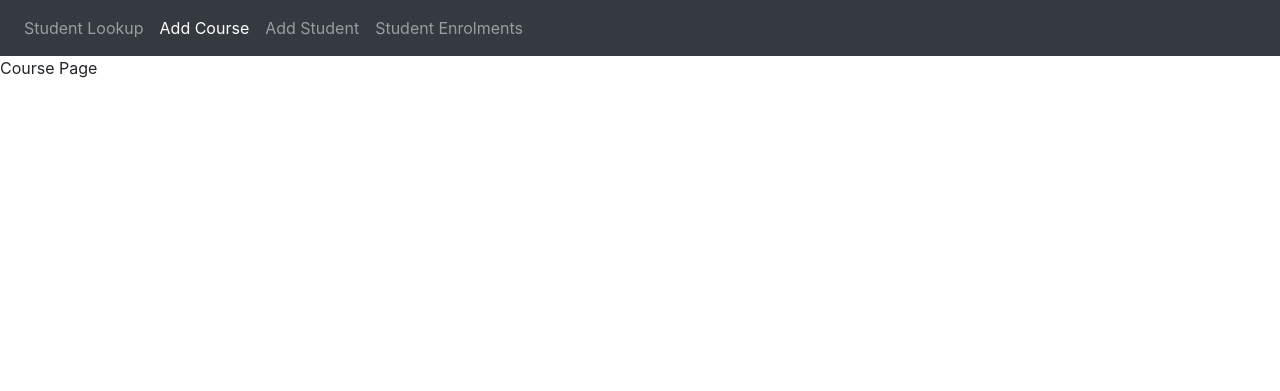
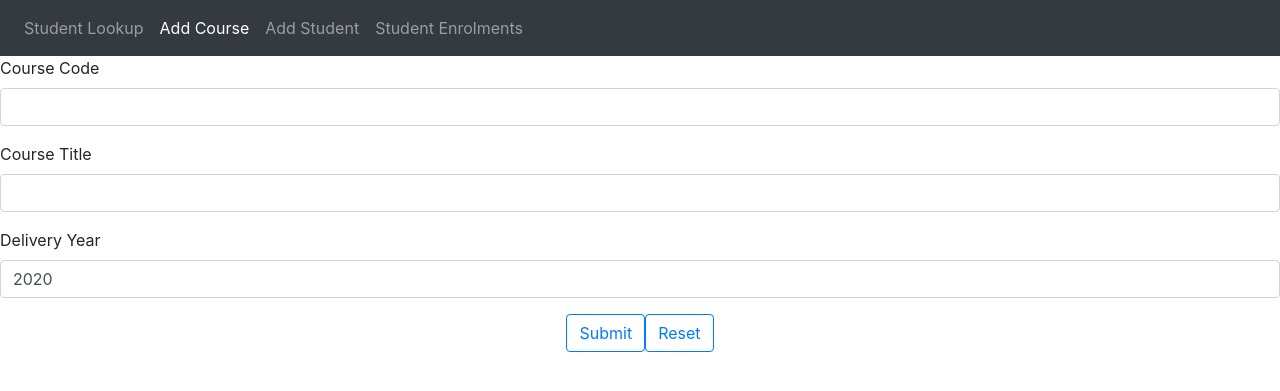
Before and after one commit to dustryder/Shift-Assignment, a Flask app: page /course in a window 1280 px wide. Shown: the top 391 px of the page. Run offline with Flask 2, Linux system fonts and the light colour scheme; some libraries are stand-ins or nearby versions.

Commit message:
Course form

```diff
--- a/app.py
+++ b/app.py
@@ -5,29 +5,40 @@ import extra.config
 app = Flask(__name__)
 app.config["SECRET_KEY"] = extra.config.SECRET_KEY
 
-@app.route('/')
-@app.route('/index')
+@app.route('/', methods = ['POST', 'GET'])
 def home():
 
-	return render_template("lookupStudent.html", title = 'Student Lookup')
+	if request.method == 'POST':
+		pass
+	else:
+		return render_template("lookupStudent.html", title = 'Student Lookup')
 
 
-@app.route('/course')
+@app.route('/course', methods = ['POST', 'GET'])
 def course():
 
-	return render_template("addCourse.html", title = 'Course Admin')
+	if request.method == 'POST':
+		pass
+	else:
+		return render_template("addCourse.html", title = 'Course Admin')
 
 
-@app.route('/student')
+@app.route('/student', methods = ['POST', 'GET'])
 def student():
 
-	return render_template("addStudent.html", title = 'Student Admin')
+	if request.method == 'POST':
+		pass
+	else:
+		return render_template("addStudent.html", title = 'Student Admin')
 
 
-@app.route('/enrolment')
+@app.route('/enrolment', methods = ['POST', 'GET'])
 def enrol():
 
-	return render_template("enrolStudent.html", title = 'Enrolment Admin')
+	if request.method == 'POST':
+		pass
+	else:
+		return render_template("enrolStudent.html", title = 'Enrolment Admin')
 
 
 
--- a/templates/addCourse.html
+++ b/templates/addCourse.html
@@ -2,5 +2,31 @@
 {% set active_page = "course" %}
 
 {% block body %}
-    <p>Course Page</p>
+    <form action="/course" method="POST">
+    	<div class="form-group">
+    		<label for="course_code">Course Code</label>
+    		<input type="text" class="form-control">
+    	</div>
+    	<div class="form-group">
+    		<label for="course_title">Course Title</label>
+    		<input type="text" class="form-control">
+    	</div>
+    	<div class="form-group">
+    		<label for="delivery year">Delivery Year</label>
+    		<input type="number" min="1900" max="2099" step="1" value="2020" class="form-control">
+    	</div>
+
+    	<div class="form-row justify-content-center">
+    		<div class="form-group">
+    			<button type="submit" class="btn btn-outline-primary">Submit</button>
+
+    		</div>
+
+    		<div class="form-group">
+    			<button type="reset" class="btn btn-outline-primary">Reset</button>
+    		</div>
+
+    	</div>
+
+    </form>
 {% endblock body %}
```
